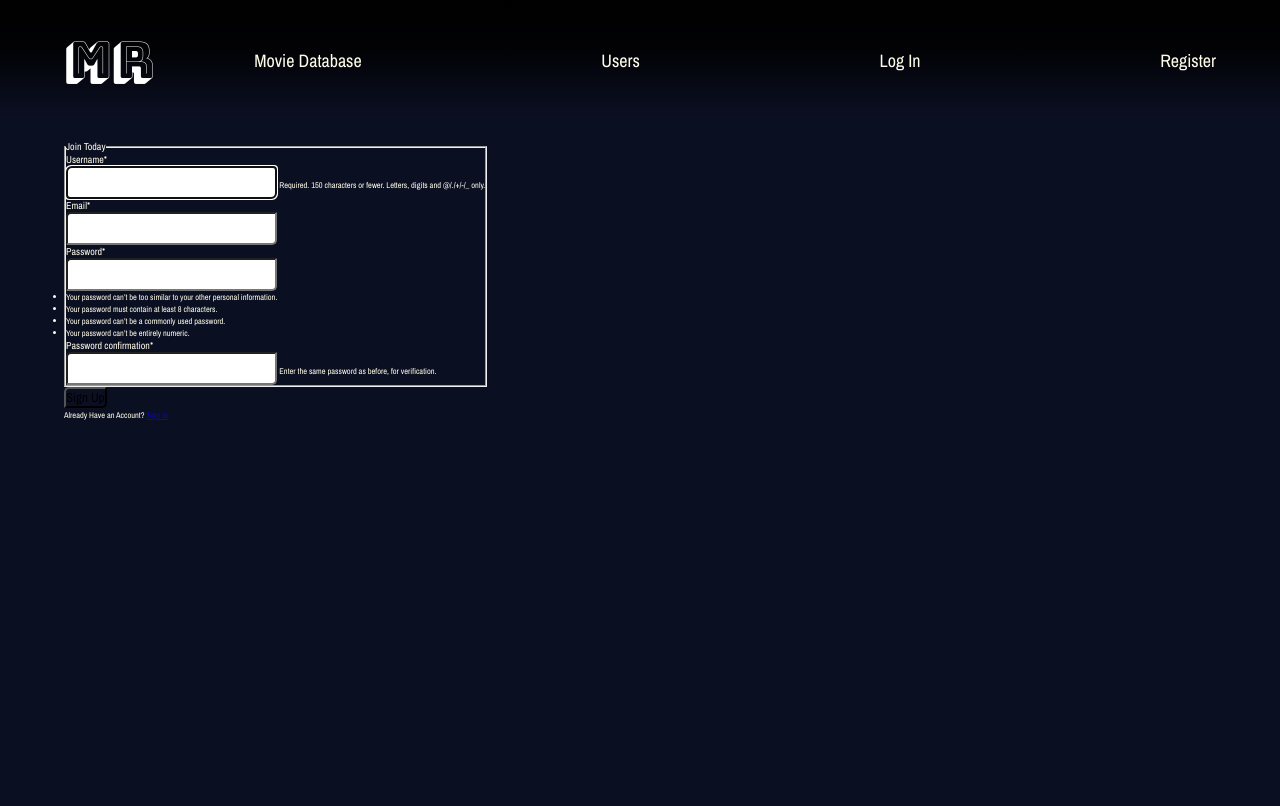
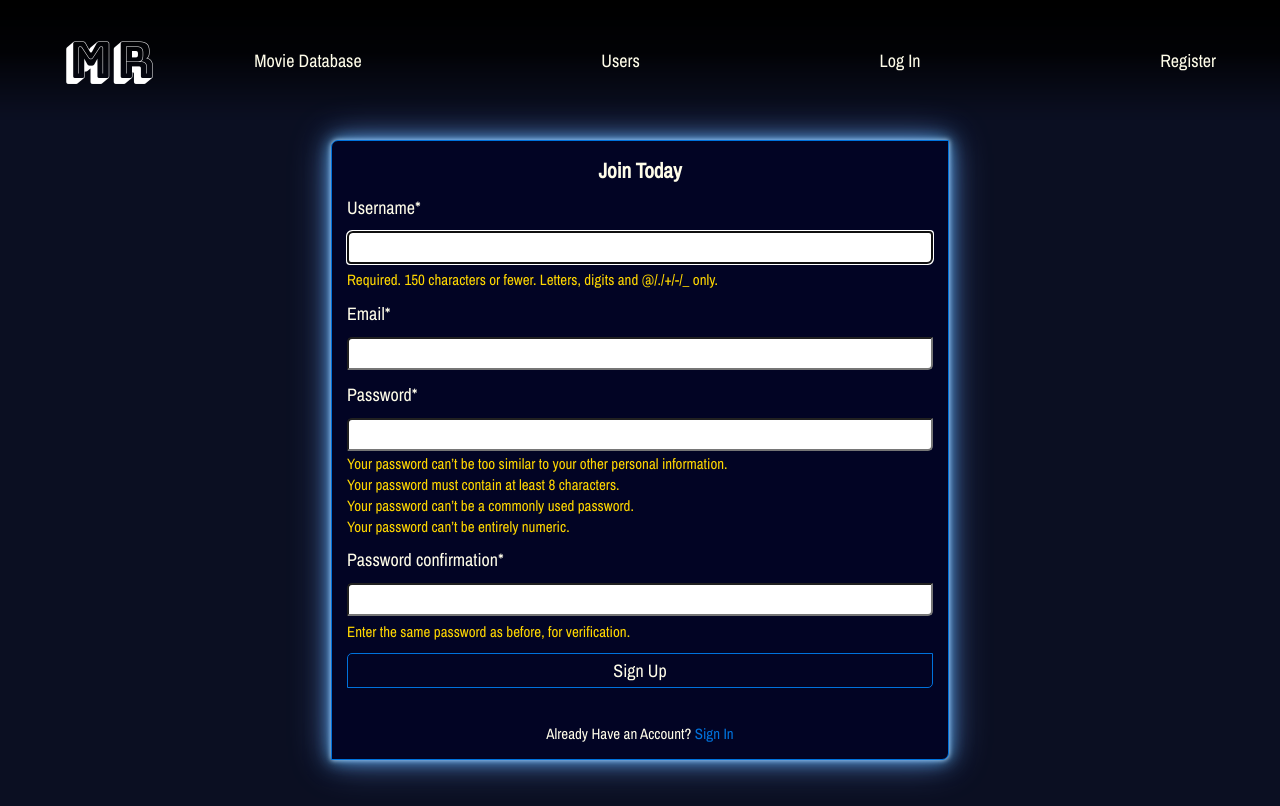
Before and after one commit to MichalG96/MovieRecommender, a Django app: page /register/ in a window 1280 px wide. Before the commit the page ends 420 px from the top, so only its background shows below. Run offline with Django 3.2, Linux system fonts and the light colour scheme; parts of the project's set-up code (start-up, migrations or seed data) failed here and were passed over; some libraries are stand-ins or nearby versions.

Commit message:
Updated styling on register view

```diff
--- a/mysite/recommender/static/recommender/flexbox.css
+++ b/mysite/recommender/static/recommender/flexbox.css
@@ -332,17 +332,17 @@ form h1 {
   border: 2px solid red;
 }
 
-.login-container {
+.login-container, .register-container {
   display: flex;
   width: 100%;
   justify-content: center;
 }
 
-.login {
+.login, .register {
   font-size: 1.8rem;
 }
 
-.login form {
+.login form, .register form {
   border-radius: 7px 0px 7px 0px;
   border: 1px solid #0072dc;
   padding: 1.5rem;
@@ -352,7 +352,7 @@ form h1 {
   margin-bottom: 3rem;
 }
 
-.login form legend {
+.login form legend, .register form legend {
   text-align: center;
   margin-bottom: 1rem;
 }
@@ -362,7 +362,12 @@ form h1 {
   margin: 1rem 0;
 }
 
-.login button {
+.register form input {
+  width: 100%;
+  margin: 0.5rem 0 0.2rem 0;
+}
+
+.login button, .register button {
   margin-top: 1rem;
   width: 100%;
   height: 3.5rem;
@@ -372,24 +377,42 @@ form h1 {
   border: 1px solid #0072dc;
 }
 
-.login button:hover {
+.login button:hover, .register button:hover {
   box-shadow: 0 0 40px #82b2ff1b, 0 0 20px #5294ff70,
   0 0 15px #52daffa2, 0 0 5px #ffffff;
+  color: white;
 }
 
-.login a {
+.login a, .register a {
   text-decoration: none;
   color: #0072dc;
 }
 
-.login a:hover {
+.login a:hover, .register a:hover {
   text-decoration: underline;
 }
 
-.login-add-ons {
+.add-ons {
   margin-top: 3.5rem;
   display: flex;
   flex-direction: column;
   justify-content: center;
   align-items: center;
 }
+
+.register ul {
+  list-style: none;
+}
+
+.register label{
+  display: block;
+  margin: 1rem 0 0.6rem 0;
+}
+
+.register small{
+  color: gold;
+}
+
+.add-ons small{
+  color: #fffde9;
+}
--- a/mysite/recommender/templates/recommender/login.html
+++ b/mysite/recommender/templates/recommender/login.html
@@ -8,7 +8,7 @@
         <legend><h3>Welcome</h3></legend>
         {{ form|crispy }}
         <button class="btn" type="submit">Log In</button>
-        <div class="login-add-ons">
+        <div class="add-ons">
           <small>
             <a href="{% url 'password_reset' %}">Forgot password?</a>
           </small>
@@ -17,9 +17,6 @@
           </small>
         </div>
       </form>
-      <div>
-
-      </div>
     </section>
   </div>
 {% endblock content %}
--- a/mysite/recommender/templates/recommender/register.html
+++ b/mysite/recommender/templates/recommender/register.html
@@ -1,22 +1,21 @@
 {% extends 'recommender/base.html' %}
 {% load crispy_forms_tags %}
 {% block content %}
-    <div class="content-section">
-        <form method="POST">
-            {%csrf_token%}
-            <fieldset class="form-group">
-                <legend class="border-bottom mb-4">Join Today</legend>
-                {{form|crispy}}
-            </fieldset>
-            <div class="form-group">
-                <button class="btn btn-outline-primary" type="submit">Sign Up</button>
-            </div>
-        </form>
-        <div class="border-top pt-3">
-            <small class="text-muted">
-                Already Have an Account? <a class="ml-2" href="#">Sign In</a>
-            </small>
+  <div class="register-container">
+    <section class="register">
+      <form method="POST">
+        {% csrf_token %}
+        <legend><h3>Join Today</h3></legend>
+        {{ form|crispy }}
+        <button class="btn" type="submit">Sign Up</button>
+        <div class="add-ons">
+          <small>
+            Already Have an Account? <a href="{% url 'login' %}">Sign In</a>
+          </small>
         </div>
+      </form>
+    </section>
 
-    </div>
+
+  </div>
 {% endblock content %}
```
